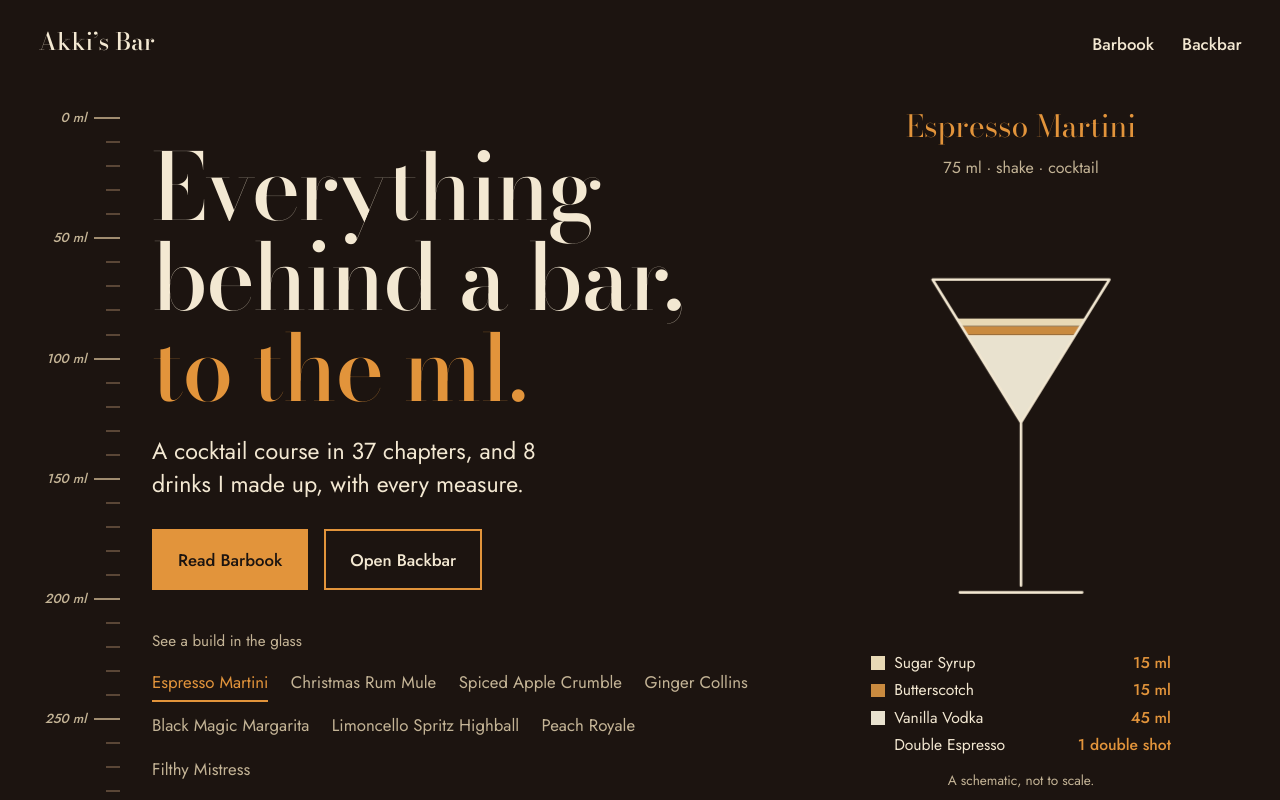
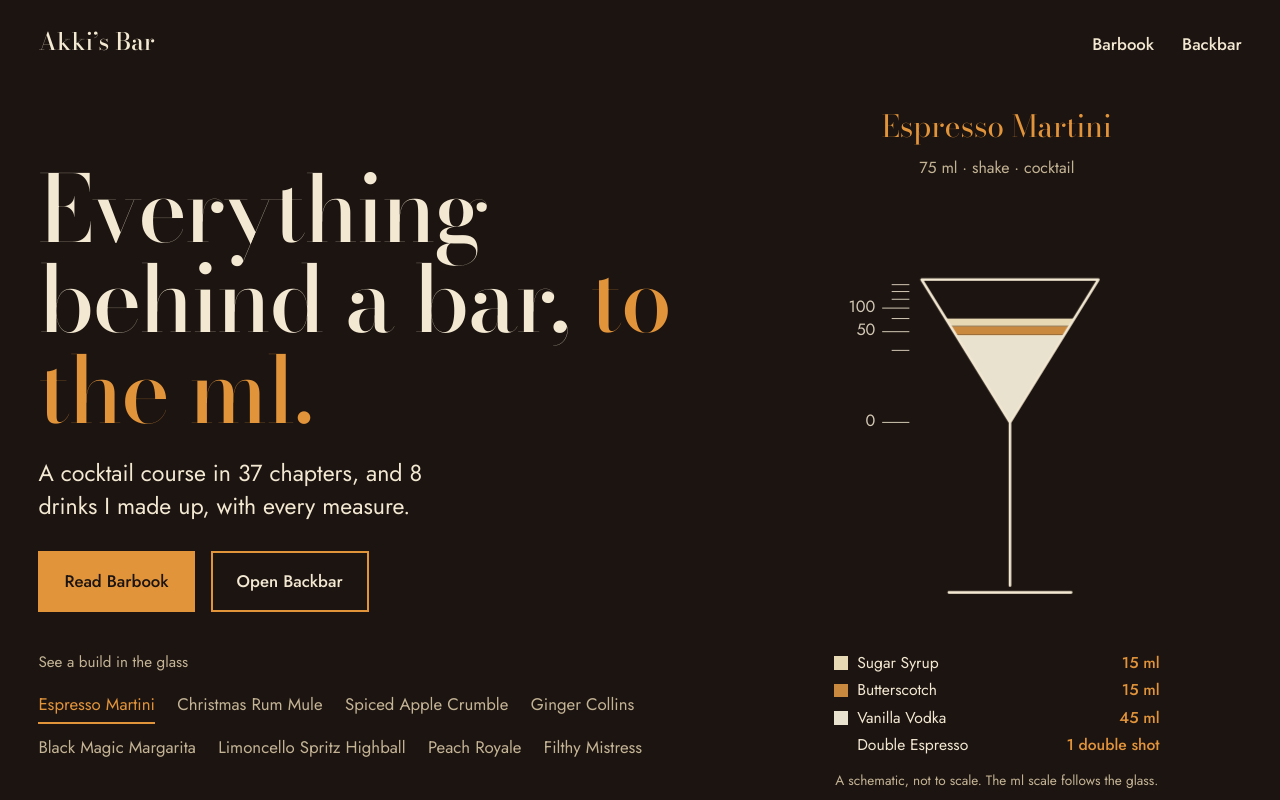
Before and after one commit to akkibhat/bar, a Next.js app: page / in a window 1280 px wide. Shown: the top 800 px of the page. Built offline with nearby package versions, Linux system fonts and the light colour scheme.

Commit message:
Dark by default, ml scale drawn on the glass, build list as the glass's key, bigger filters

```diff
--- a/app/globals.css
+++ b/app/globals.css
@@ -1732,11 +1732,15 @@ button.card:hover {
 }
 .pick {
   font-family: var(--font-ui);
-  font-size: var(--t-caption);
+  font-size: var(--t-ui);
   color: var(--ink-soft);
   background: none;
   border: 0;
-  padding: 0.2rem 0;
+  /* 44px tall: a filter is something to press, not a caption. */
+  min-height: 2.75rem;
+  display: inline-flex;
+  align-items: center;
+  padding: 0 0.1rem;
   cursor: pointer;
   border-bottom: 1px solid transparent;
 }
@@ -2066,35 +2070,7 @@ body:has(.door2) > footer { display: none; }
   gap: 2rem clamp(1.5rem, 4vw, 4rem);
   align-items: center;
   min-height: calc(100svh - 4.5rem);
-  padding: 1rem clamp(1.25rem, 3vw, 3rem) 3.5rem 9.5rem;
-}
-
-/* The ruler. Ticks sit at their ml share of the hero's height, so the
-   scale stretches with the page rather than being drawn at one size. */
-.door2__scale {
-  position: absolute;
-  left: 0;
-  top: 2rem;
-  bottom: 3rem;
-  width: 7.5rem;
-}
-.door2__scale i {
-  position: absolute;
-  right: 0;
-  width: 0.9rem;
-  height: 2px;
-  background: #5a4636;
-}
-.door2__scale i.is-major { width: 1.6rem; background: #a08c70; }
-.door2__scale b {
-  position: absolute;
-  right: 2.1rem;
-  top: 50%;
-  transform: translateY(-50%);
-  font-size: 0.82rem;
-  font-weight: 500;
-  color: var(--d-soft);
-  white-space: nowrap;
+  padding: 1rem clamp(1.25rem, 3vw, 3rem) 3.5rem;
 }
 
 .door2__h1 {
@@ -2196,10 +2172,19 @@ body:has(.door2) > footer { display: none; }
 @media (max-width: 64rem) {
   .door2__hero {
     grid-template-columns: minmax(0, 1fr);
-    padding-left: clamp(1.25rem, 3vw, 3rem);
     min-height: 0;
   }
-  .door2__scale { display: none; }
+  /* On a phone the glass comes before the drink tabs. With the tabs above
+     it, a tap changed a glass that was off the bottom of the screen and
+     nothing visibly happened. The copy's children join the hero's grid so
+     they can be reordered around the glass. */
+  .door2__copy { display: contents; }
+  .door2__h1 { order: 1; }
+  .door2__lead { order: 2; }
+  .door2__actions { order: 3; }
+  .door2__glass { order: 4; }
+  .door2__try { order: 5; margin-top: 0.5rem; }
+  .door2__picks { order: 6; }
   .door2__lists { grid-template-columns: 1fr; }
 }
 @media (max-width: 40rem) {
@@ -2280,3 +2265,11 @@ body:has(.door2) > footer { display: none; }
 .drink-glass .bglass__svg { width: 9rem; }
 .drink-glass figcaption { margin-top: 0.6rem; }
 @media (max-width: 40rem) { .drink-glass { float: none; margin: 0 auto 1.5rem; } }
+
+/* The glass's own ml scale: ticks and numbers drawn in the same SVG as the
+   bowl, in the front door's cream or the page's ink. */
+.bglass__tick { opacity: 0.85; }
+.bglass__svg { margin-left: 1.6rem; }
+
+/* The swatch before a spec line on a drink page: the key to the glass. */
+.spec__swatch { width: 0.85rem; height: 0.85rem; flex: none; align-self: center; margin-right: 0.15rem; }
--- a/app/layout.tsx
+++ b/app/layout.tsx
@@ -89,10 +89,11 @@ export const metadata: Metadata = {
 const THEME_SCRIPT = `
 (function () {
   try {
+    /* Dark unless the reader has chosen light. The system setting is not
+       consulted: the whole site is dark by design, and the switch is how a
+       reader opts out. */
     var saved = localStorage.getItem('bar.theme');
-    if (saved === 'dark' || saved === 'light') {
-      document.documentElement.setAttribute('data-theme', saved);
-    }
+    document.documentElement.setAttribute('data-theme', saved === 'light' ? 'light' : 'dark');
   } catch (e) {}
 })();
 `;
@@ -107,6 +108,7 @@ export default function RootLayout({
        HTML. It suppresses the warning for this element's attributes only. */
     <html
       lang="en"
+      data-theme="dark"
       className={`${bodoni.variable} ${lora.variable} ${jost.variable}`}
       suppressHydrationWarning
     >
--- a/components/BackbarGrid.tsx
+++ b/components/BackbarGrid.tsx
@@ -381,8 +381,11 @@ function FilterLink({
     <button
       onClick={onClick}
       aria-pressed={on}
-      className="t-caption"
+      className="t-ui"
       style={{
+        minHeight: '2.75rem',
+        display: 'inline-flex',
+        alignItems: 'center',
         color: on ? 'var(--accent-shelf)' : 'var(--ink-soft)',
         borderBottom: on
           ? '1px solid var(--accent-shelf)'
--- a/components/BuildGlass.tsx
+++ b/components/BuildGlass.tsx
@@ -1,5 +1,5 @@
 import { glassPath } from './GlassShape';
-import { buildOf } from '@/lib/buildGlass';
+import { buildOf, yAtFor } from '@/lib/buildGlass';
 
 /**
  * A drink's build, drawn as a glass filled in layers, with its legend.
@@ -16,6 +16,8 @@ export default function BuildGlass({
   capacity,
   drinkKey,
   className = '',
+  scale = false,
+  legend = true,
 }: {
   spec: { name: string; amount: string | null }[];
   glassSlug: string;
@@ -23,8 +25,21 @@ export default function BuildGlass({
   /** Changes when the drink does, so the layers rise again. */
   drinkKey: string;
   className?: string;
+  /** Draw a millilitre scale up the left of the glass, spaced by the bowl's shape. */
+  scale?: boolean;
+  /** The swatch legend under the glass. A page that already prints the build can turn it off. */
+  legend?: boolean;
 }) {
   const { bowl, layers, unmeasured } = buildOf(spec, glassSlug, capacity);
+  const yAt = yAtFor(glassSlug, capacity);
+  /* A tick every 25 ml on a small glass, every 50 on a tall one, from the
+     bottom of the bowl to the brim. They sit where that volume reaches in
+     this glass, so a cone's ticks crowd toward the rim and a straight
+     glass's are even: the scale is the glass, not a ruler beside it. */
+  const step = capacity > 220 ? 50 : 25;
+  const ticks = scale
+    ? Array.from({ length: Math.floor(capacity / step) + 1 }, (_, i) => i * step)
+    : [];
   const clip = `bglass-${drinkKey}`;
 
   return (
@@ -49,6 +64,27 @@ export default function BuildGlass({
             />
           ))}
         </g>
+        {ticks.map((v, i) => {
+          const y = yAt(v);
+          /* Number a tick only if it is a multiple of 50 and clear of the
+             last number drawn: on a cone the top ticks crowd together, and
+             two labels on top of each other say nothing. */
+          const lastLabelled = ticks
+            .slice(0, i)
+            .filter((t) => t % 50 === 0 && t > 0 && yAt(t) - y > 3.4)
+            .length;
+          const labelled = v % 50 === 0 && (v === 0 || lastLabelled === ticks.slice(0, i).filter((t) => t % 50 === 0 && t > 0).length);
+          return (
+            <g key={v} className="bglass__tick">
+              <line x1={labelled ? 1.2 : 2.6} x2="5.2" y1={y} y2={y} stroke="currentColor" strokeWidth="1" vectorEffect="non-scaling-stroke" />
+              {labelled && (
+                <text x="0.2" y={y} textAnchor="end" dominantBaseline="middle" fontSize="2.4" fill="currentColor">
+                  {v}
+                </text>
+              )}
+            </g>
+          );
+        })}
         <path
           d={glassPath(glassSlug) ?? bowl.d}
           fill="none"
@@ -60,6 +96,7 @@ export default function BuildGlass({
         />
       </svg>
 
+      {legend && (
       <ul className="bglass__legend">
         {[...layers].reverse().map((l) => (
           <li key={l.name}>
@@ -74,7 +111,8 @@ export default function BuildGlass({
           </li>
         ))}
       </ul>
-      <p className="bglass__note">A schematic, not to scale.</p>
+      )}
+      <p className="bglass__note">A schematic, not to scale. {scale && 'The ml scale follows the glass.'}</p>
     </div>
   );
 }
--- a/components/MeasureDoor.tsx
+++ b/components/MeasureDoor.tsx
@@ -49,9 +49,6 @@ export type DoorPart = {
   href: string;
 };
 
-/** The scale down the left edge: a tick every 10 ml, a label every 50. */
-const TICKS = Array.from({ length: 31 }, (_, i) => i * 10);
-
 export default function MeasureDoor({
   drinks,
   parts,
@@ -85,18 +82,6 @@ export default function MeasureDoor({
 
       {/* ---- The measure ------------------------------------------ */}
       <section className="door2__hero">
-        <div className="door2__scale" aria-hidden="true">
-          {TICKS.map((t) => (
-            <i
-              key={t}
-              className={t % 50 === 0 ? 'is-major' : undefined}
-              style={{ top: `${(t / 300) * 100}%` }}
-            >
-              {t % 50 === 0 && <b>{t} ml</b>}
-            </i>
-          ))}
-        </div>
-
         <div className="door2__copy">
           <h1 className="door2__h1">
             Everything behind a bar, <em>to the ml.</em>
@@ -147,6 +132,7 @@ export default function MeasureDoor({
             capacity={drink.capacity}
             drinkKey={drink.slug}
             className="door2__bglass"
+            scale
           />
           <p className="door2__note">
             <Link href={`/backbar/${drink.slug}`}>Open the full spec</Link>
--- a/components/SpecSheet.tsx
+++ b/components/SpecSheet.tsx
@@ -9,13 +9,27 @@ import type { SpecLine } from '@/lib/schema';
  * the styling lives in `globals.css` under THE SPEC SHEET rather than
  * here.
  */
-export default function SpecSheet({ lines }: { lines: SpecLine[] }) {
+export default function SpecSheet({
+  lines,
+  colours,
+}: {
+  lines: SpecLine[];
+  /** One colour per line (null for none): the swatch that ties a line to its layer in the glass. */
+  colours?: (string | null)[];
+}) {
   if (lines.length === 0) return null;
 
   return (
     <ul className="spec">
       {lines.map((line, i) => (
         <li className="spec__line" key={`${line.name}-${i}`}>
+          {colours && (
+            <span
+              className="spec__swatch"
+              aria-hidden="true"
+              style={{ background: colours[i] ?? 'transparent' }}
+            />
+          )}
           <span className="spec__name">
             {line.name}
             {line.optional && <span className="spec__optional">optional</span>}
--- a/lib/buildGlass.ts
+++ b/lib/buildGlass.ts
@@ -90,6 +90,14 @@ export function mlOf(amount: string | null | undefined): number | null {
   return m ? Number(m[1]) : null;
 }
 
+/** Height in the 40 x 64 drawing that a given volume reaches in this glass. */
+export function yAtFor(glassSlug: string, capacity: number) {
+  const bowl = BOWL[glassSlug] ?? BOWL.coupe;
+  const height = bowl.bottom - bowl.top;
+  return (volume: number) =>
+    bowl.bottom - height * Math.min(1, volume / capacity) ** bowl.exp;
+}
+
 export type BuildLayer = { name: string; ml: number; colour: string; y0: number; y1: number };
 
 /** Everything the drawing needs: the layers, bottom first, and what is left as text. */
--- a/lib/local.ts
+++ b/lib/local.ts
@@ -186,17 +186,17 @@ function themeSubscribe(onChange: () => void): () => void {
 function themeSnapshot(): 'light' | 'dark' {
   const stamped = document.documentElement.getAttribute('data-theme');
   if (stamped === 'dark' || stamped === 'light') return stamped;
-  return window.matchMedia('(prefers-color-scheme: dark)').matches
-    ? 'dark'
-    : 'light';
+  /* No stamp means the layout's script has not run: the site is dark
+     unless the reader chose light, whatever the system setting says. */
+  return 'dark';
 }
 
 export function useLights() {
   const theme = useSyncExternalStore(
     themeSubscribe,
     themeSnapshot,
-    // The server cannot know the preference; light is the base palette.
-    () => 'light' as const,
+    // The server cannot know the preference; the site is dark by default.
+    () => 'dark' as const,
   );
 
   const toggle = useCallback(() => {
```
Also changed, not shown: app/backbar/[slug]/page.tsx (+16 -10 lines).
